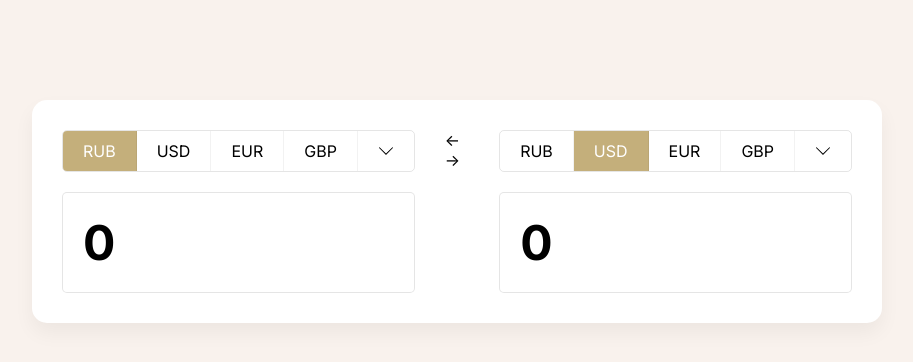
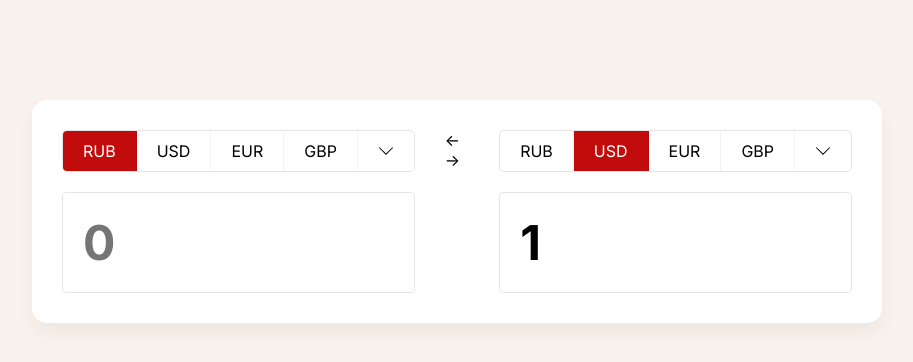
Before and after one commit to ArtemTutt/App-directory, a React (Create React App) app: page / in a window 1280 px wide. Shown: the top 362 px of the page, without its empty margins (183-1096 px from the left). Built offline with nearby package versions, Linux system fonts and the light colour scheme; no server answers.

Commit message:
Полностью закончил конвертор

```diff
--- a/src/App.js
+++ b/src/App.js
@@ -1,4 +1,4 @@
-import React, {useEffect, useState} from 'react';
+import React, {useEffect, useRef, useState} from 'react';
 import './index.scss';
 import {Block} from "./Block";
 import axios from "axios";
@@ -8,18 +8,21 @@ import axios from "axios";
 
 function App() {
 
-    const [rates, setRates] = useState({});
+    // const [rates, setRates] = useState({});
+    const ratesRef = useRef({})
+
     const [formCurrency, setFromCurrency] = useState('RUB')
     const [toCurrency, setToCurrency] = useState('USD');
 
     const [fromPrice, setFromPrice] = useState(0)
-    const [toPrice, setToPrice] = useState(0)
+    const [toPrice, setToPrice] = useState(1)
 
     useEffect(() => {
         axios.get('https://cdn.cur.su/api/latest.json')
             .then(data => {
-                console.log(data.data.rates);
-                setRates(data.data.rates)
+                // setRates(data.data.rates);
+                ratesRef.current = data.data.rates
+                onChangeToPrice(1)
             }).catch(err => {
                 console.error(err)
                 alert('Произошла ошибка с сервером')
@@ -27,26 +30,30 @@ function App() {
     }, [])
 
     const onChangeFromPrice = (value) => {
-        const price = value / rates[formCurrency];
-        const result = price * rates[toCurrency];
-        setToPrice(result);
+        const price = value / ratesRef.current[formCurrency];
+        const result = price * ratesRef.current[toCurrency];
+        setToPrice(result.toFixed(3));
         setFromPrice(value);
     }
 
     const onChangeToPrice = (value) => {
-        const result = (rates[formCurrency] / rates[toCurrency]) * value;
-        setFromPrice(result);
+        const result = (ratesRef.current[formCurrency] / ratesRef.current[toCurrency]) * value;
+        setFromPrice(result.toFixed(3));
         setToPrice(value);
     }
 
-    const onChangeFromCurrency = (cur) => {
-        setFromCurrency(cur);
-        onChangeFromPrice(fromPrice)
-    }
+    useEffect(() => {         // отслеживание за переключением валют
+        onChangeFromPrice(fromPrice);
+    }, [formCurrency]);
+
+    useEffect(() => {         // отслеживание за переключением валют
+        onChangeToPrice(toPrice);
+    }, [toCurrency]);
+
 
     return (
         <div className="App">
-            <Block value={fromPrice} currency={formCurrency} onChangeCurrency={onChangeFromCurrency} onChangeValue={onChangeFromPrice}/>
+            <Block value={fromPrice} currency={formCurrency} onChangeCurrency={setFromCurrency} onChangeValue={onChangeFromPrice}/>
             <div>
                 <span>{`<- ->`}</span>
             </div>
--- a/src/index.scss
+++ b/src/index.scss
@@ -62,7 +62,7 @@ body {
     }
 
     &.active {
-      background-color: #c4af7b;
+      background-color: #c20c0c;
       color: #fff;
     }
 
```
